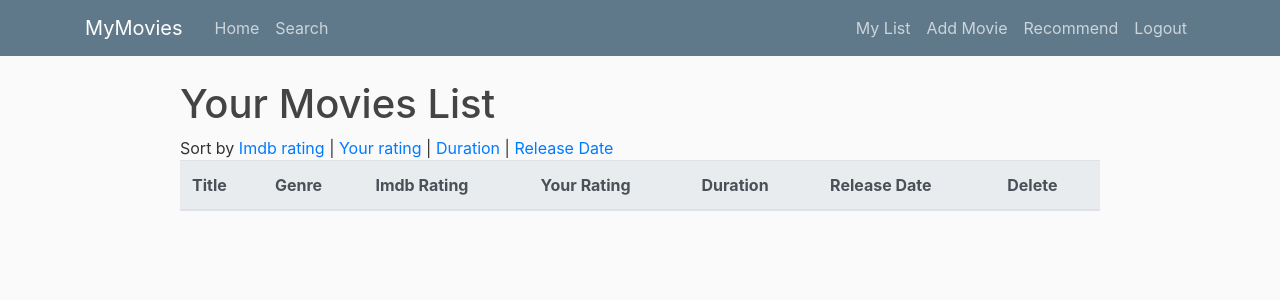
After one commit to habui19/python-final, a Flask app: page /movies in a window 1280 px wide. The commit adds this page. Shown: the top 300 px of the page. Run offline with Flask 2, Linux system fonts and the light colour scheme; the visitor is signed in with stand-in values (Sample User, id 1); data comes from the database, SQL or seed files in the repository; data that the repository does not hold is empty; some libraries are stand-ins or nearby versions.

Commit message:
fix routes

```diff
--- a/mymovies/__init__.py
+++ b/mymovies/__init__.py
@@ -7,6 +7,8 @@ from flask_heroku import Heroku
 app = Flask(__name__)
 app.config['SECRET_KEY'] = 'xRZgiO5v5OgSszuo7dME6A'
 app.config['SQLALCHEMY_DATABASE_URI'] = 'postgres://idboceavpzxbop:2f4d8dc270a11a0fb423c103679f78d5634709f9a8111cbe7f5d29126dac63e4@ec2-54-83-1-101.compute-1.amazonaws.com:5432/dd9kj62lqu6bu7'
+app.config['SQLALCHEMY_TRACK_MODIFICATIONS'] = False
+
 heroku = Heroku(app)
 db = SQLAlchemy(app)
 bcrypt = Bcrypt(app)
--- a/mymovies/models.py
+++ b/mymovies/models.py
@@ -23,8 +23,8 @@ class Movie(db.Model):
     genre = db.Column(db.String(100), nullable=False)
     imdb_rating = db.Column(db.String(100), nullable=False)
     self_rating = db.Column(db.Integer, nullable=False)
-    duration = db.Column(db.String(100), nullable=False)
-    release_date = db.Column(db.String(100), nullable=False)
+    duration = db.Column(db.Time, nullable=False)
+    release_date = db.Column(db.Date, nullable=False)
     user_id = db.Column(db.Integer, db.ForeignKey('user.id'), nullable=False)
 
     def __repr__(self):
--- a/mymovies/routes.py
+++ b/mymovies/routes.py
@@ -8,16 +8,7 @@ from mymovies.movies import add_movies, show_rec
 @app.route("/")
 @app.route("/home")
 def home():
-    try:
-        movies = Movie.query.filter_by(user=current_user).all()
-    except:
-        flash('Please Log in', 'danger')
-        return redirect(url_for('login'))
-    return render_template('home.html', title='Home', movies=movies)
-
-@app.route("/about")
-def about():
-    return render_template('about.html', title='About')
+    return render_template('home.html', title='Home')
 
 @app.route("/register", methods=["GET", "POST"])
 def register():
@@ -55,6 +46,16 @@ def logout():
     logout_user()
     return redirect(url_for('about'))
 
+@app.route("/search")
+def search():
+    return render_template('search.html', title='Search')
+@app.route("/movies")
+@login_required
+def movies():
+    movies = Movie.query.filter_by(user=current_user).all()
+
+    return render_template('movies.html', title='Movies', movies=movies)
+
 @app.route("/movie/new", methods=["GET", "POST"])
 @login_required
 def new_movie():
@@ -67,7 +68,7 @@ def new_movie():
             db.session.add(movie)
             db.session.commit()
             flash(f'Movie added!', 'success')
-            return redirect(url_for('home'))
+            return redirect(url_for('movies'))
         except:
             flash(f'You already added this movie!', 'danger')
     return render_template('add_movie.html', title='Add Movie', form=form, legend='Add Movie')
@@ -78,54 +79,23 @@ def sort(order):
     return render_template('home.html', title='Home', movies=movies)
 
 @app.route("/recommend")
+@login_required
 def recommend():
+    if Movie.query.first() is None:
+        flash(f'Please add some movies first!', 'danger')
+        return redirect(url_for('new_movie'))
     genre = db.session.execute('SELECT movie.genre, COUNT(movie.genre) AS most_frequent FROM movie WHERE self_rating > 6 GROUP BY movie.genre ORDER BY most_frequent DESC LIMIT 1;').fetchone()
     recommendations = show_rec(genre[0])
 
-    return render_template('recommendation.html', title='Recommendation', recommendations=recommendations)
+    return render_template('recommendation.html', title='Recommendation', recommendations=recommendations, genre=genre[0])
 
-
-@app.route("/note/<int:note_id>")
-def note(note_id):
-    note = Note.query.get_or_404(note_id)
-    if note.author != current_user:
+@app.route("/movies/<int:movie_id>/delete")
+@login_required
+def delete(movie_id):
+    movie = Movie.query.get_or_404(movie_id)
+    if movie.user != current_user:
         abort(403)
-    return render_template("note.html", title=note.title, note=note)
-
-@app.route("/note/<int:note_id>/update", methods=["GET", "POST"])
-@login_required
-def update_note(note_id):
-    note = Note.query.get_or_404(note_id)
-    if note.author != current_user:
-        abort(403)
-    form = NoteForm()
-    if form.validate_on_submit():
-        note.title = form.title.data
-        note.content = form.content.data
-        db.session.commit()
-        flash('Note updated!', 'success')
-        return redirect(url_for('note', note_id=note.id))
-    elif request.method == "GET":
-        form.title.data = note.title
-        form.content.data = note.content
-    return render_template('create_note.html', title='Update Note', form=form, legend='Update Note')
-
-@app.route("/note/<int:note_id>/delete", methods=["POST"])
-@login_required
-def delete_note(note_id):
-    note = Note.query.get_or_404(note_id)
-    if note.author != current_user:
-        abort(403)
-    db.session.delete(note)
+    db.session.delete(movie)
     db.session.commit()
-    flash('Note deleted', 'success')
-    return redirect(url_for('home'))
-
-@app.route("/note/<int:note_id>/questions", methods=["GET", "POST"])
-@login_required
-def questions(note_id):
-    note = Note.query.get_or_404(note_id)
-    if note.author != current_user:
-        abort(403)
-    questions = generate(note.content)
-    return render_template("note.html", title=note.title, note=note, questions=questions)
+    flash('Movie deleted', 'success')
+    return redirect(url_for('movies'))
--- a/mymovies/templates/layout.html
+++ b/mymovies/templates/layout.html
@@ -7,6 +7,7 @@
 
     <!-- Bootstrap CSS -->
     <link rel="stylesheet" href="https://maxcdn.bootstrapcdn.com/bootstrap/4.0.0/css/bootstrap.min.css" integrity="sha384-Gn5384xqQ1aoWXA+058RXPxPg6fy4IWvTNh0E263XmFcJlSAwiGgFAW/dAiS6JXm" crossorigin="anonymous">
+    <link href="https://fonts.googleapis.com/icon?family=Material+Icons" rel="stylesheet">
     <link rel="stylesheet" type="text/css" href="{{ url_for('static', filename='main.css') }}">
     {% if title %}
         <title>MyMovies - {{ title }}</title>
@@ -25,12 +26,15 @@
             <div class="collapse navbar-collapse" id="navbarToggle">
                 <div class="navbar-nav mr-auto">
                 <a class="nav-item nav-link" href="{{ url_for('home') }}">Home</a>
-                <a class="nav-item nav-link" href="{{ url_for('about') }}">About</a>
+                <a class="nav-item nav-link" href="{{ url_for('search') }}">Search</a>
+
                 </div>
                 <!-- Navbar Right Side -->
                 <div class="navbar-nav">
                     {% if current_user.is_authenticated %}
+                        <a class="nav-item nav-link" href="{{ url_for('movies') }}">My List</a>
                         <a class="nav-item nav-link" href="{{ url_for('new_movie') }}">Add Movie</a>
+                        <a class="nav-item nav-link" href="{{ url_for('recommend') }}">Recommend</a>
                         <a class="nav-item nav-link" href="{{ url_for('logout') }}">Logout</a>
                     {% else %}
                         <a class="nav-item nav-link" href="{{ url_for('login') }}">Login</a>
--- a/mymovies/templates/login.html
+++ b/mymovies/templates/login.html
@@ -40,9 +40,6 @@
             <div class="form-group">
                 {{ form.submit(class="btn btn-outline-info") }}
             </div>
-            <small class="text-muted ml-2">
-                <a href="#">Forgot Password?</a>
-            </small>
         </form>
     </div>
     <div class="border-top pt-3">
--- /dev/null
+++ b/mymovies/templates/movies.html
@@ -0,0 +1,49 @@
+{% extends "layout.html" %}
+{% block content %}
+  <div class="main">
+    <div class="article">
+      <h1 class="header">Your Movies List</h1>
+      <div class="sorting">
+        Sort by
+        <a href="{{ url_for('sort', order='imdb_rating')}}">Imdb rating</a>
+        <span class="ghost">|</span>
+        <a href="{{ url_for('sort', order='self_rating')}}">Your rating</a>
+        <span class="ghost">|</span>
+        <a href="{{ url_for('sort', order='duration')}}">Duration</a>
+        <span class="ghost">|</span>
+        <a href="{{ url_for('sort', order='release_date')}}">Release Date</a>
+        <br class="clear">
+        <table class="table">
+          <thead class="thead-light">
+            <th scope="col">Title</th>
+            <th scope="col">Genre</th>
+            <th scope="col">Imdb Rating</th>
+            <th scope="col">Your Rating</th>
+            <th scope="col">Duration</th>
+            <th scope="col">Release Date</th>
+            <th scope="col">Delete</th>
+          </thead>
+          <tbody>
+            {% for movie in movies %}
+              <tr scope="row">
+                <td>{{ movie.title }}</td>
+                <td>{{ movie.genre }}</td>
+                <td class="text-center">{{ movie.imdb_rating }}</td>
+                <td class="text-center">{{ movie.self_rating }}</td>
+                <td>{{ movie.duration }}</td>
+                <td>{{ movie.release_date }}</td>
+                <td class="text-center">
+                  <a href="{{ url_for('delete', movie_id=movie.id)}}">
+                  <span class="material-icons" style="color:red">delete_forever</span>
+                  </a>
+                </td>
+              </tr>
+            {% endfor %}
+          </tbody>
+        </table>
+      </div>
+    </div>
+  </div>
+
+
+{% endblock content %}
--- a/mymovies/templates/recommendation.html
+++ b/mymovies/templates/recommendation.html
@@ -2,7 +2,8 @@
 {% block content %}
         <div class="main">
             <div class="article">
-                <h1>Movies recommended for you</h1>
+                <h2>Seems like you like {{ genre }} a lot!</h2>
+                <h2>Here are {{ genre }} movies recommended for you</h2>
                 <div>
                     {% for rec in recommendations %}
                         <p>{{ rec }}</p>
--- a/mymovies/templates/about.html
+++ b/mymovies/templates/search.html
@@ -1,4 +1,4 @@
 {% extends "layout.html" %}
 {% block content %}
-        <h1>About Page</h1>
+        <h1>Search Page</h1>
 {% endblock content %}
```
Also changed, not shown: mymovies/movies.py (+8 -11 lines), mymovies/templates/home.html (+1 -40 lines), mymovies/templates/note.html (deleted, +0 -60 lines).
